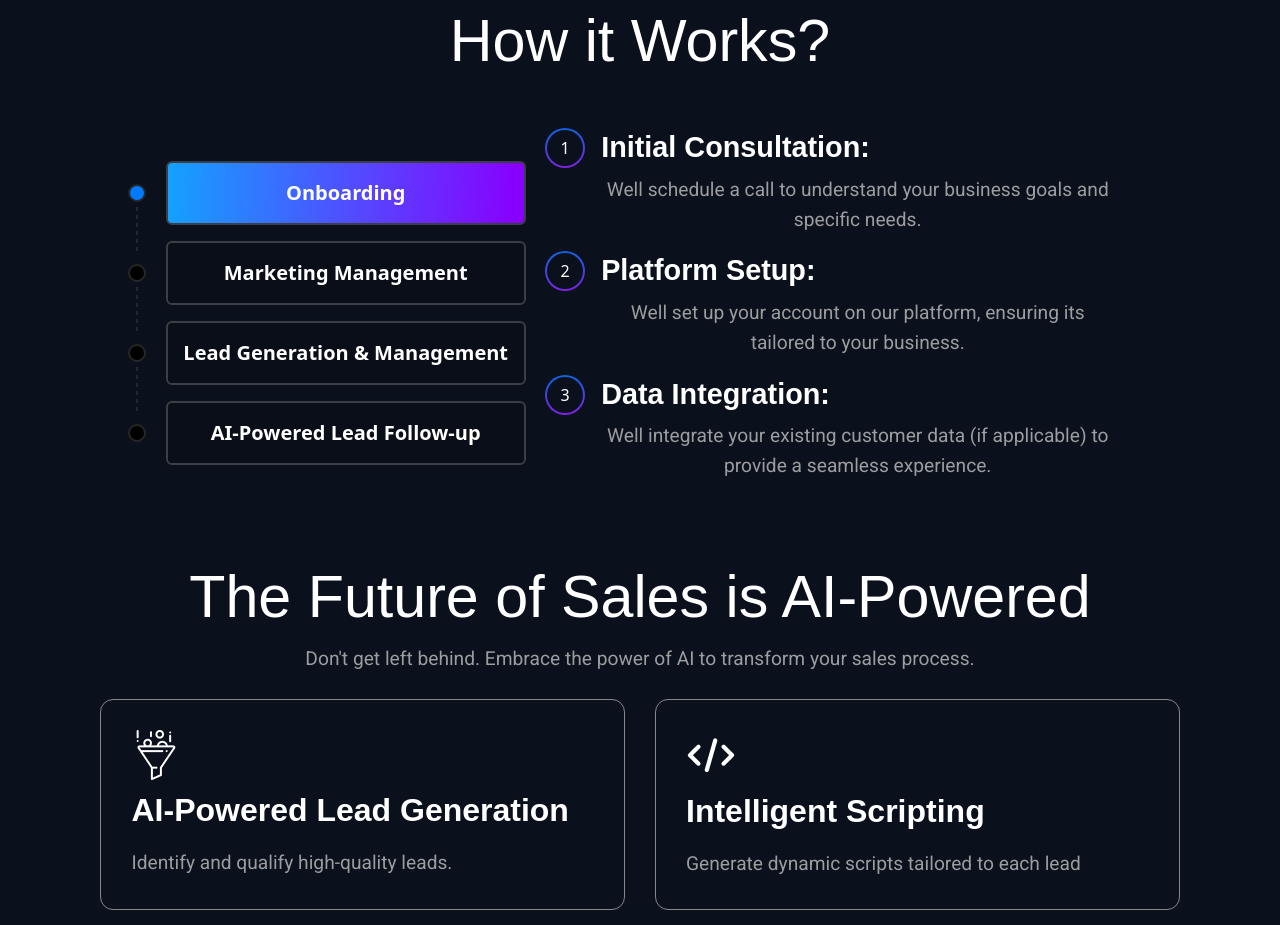
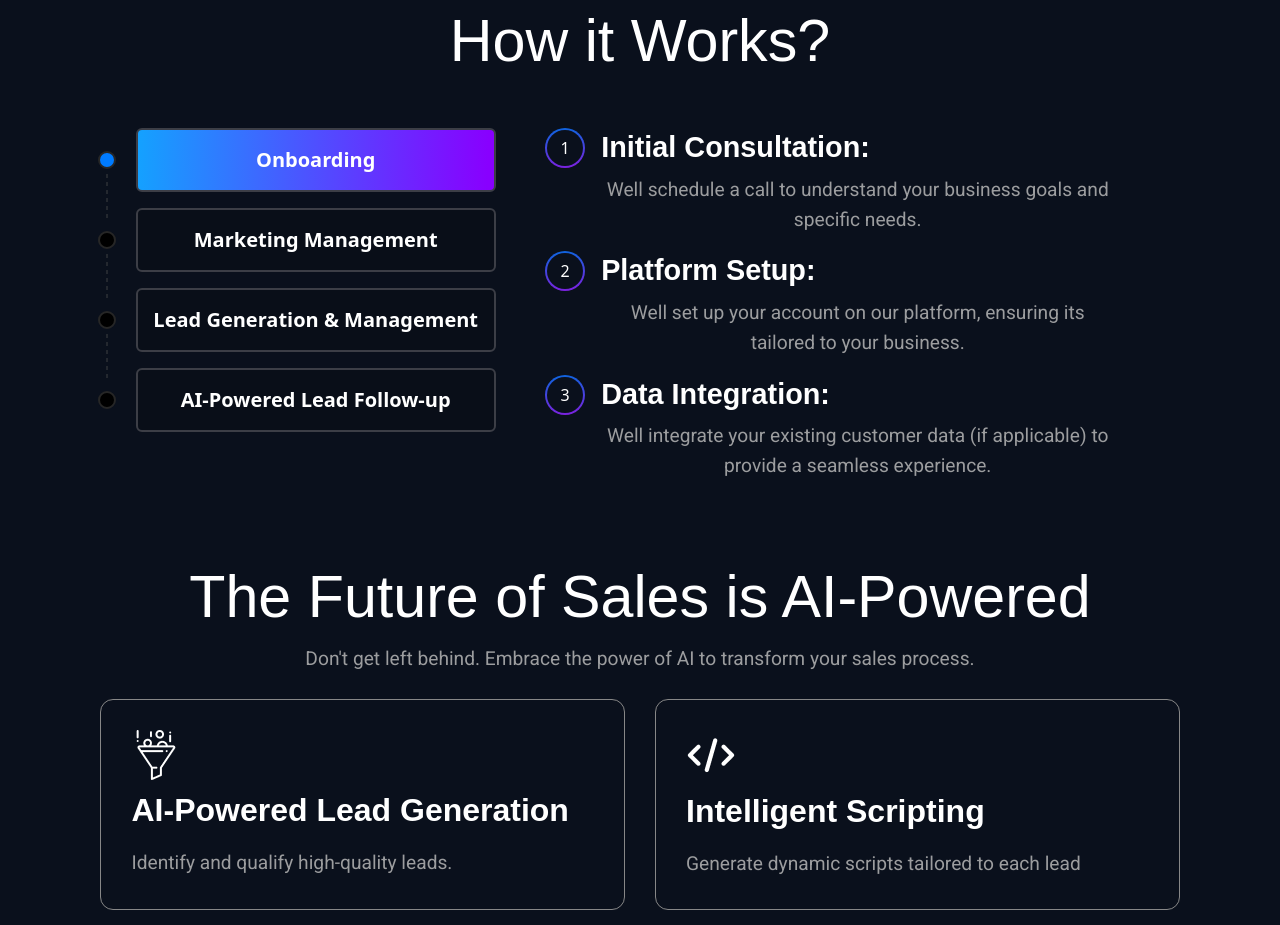
Before and after one commit to ShahbazNadeem/4ir, a Next.js app: page /landing/leadgeneration in a window 1280 px wide. Shown: the part 3060-3985 px from the top of the page. Built offline with nearby package versions, Linux system fonts and the light colour scheme.

Commit message:
changes in lead generation+ testting

```diff
--- a/src/pages/landing/leadgeneration/leadgeneration.css
+++ b/src/pages/landing/leadgeneration/leadgeneration.css
@@ -519,14 +519,19 @@ font-weight: 700 !important;
 .timeline-content {
   width: 85%;
   margin: 0 auto;
+  position: relative;
 }
 
 .timeline-left {
   width: 40% !important;
+  position: absolute;
+  top: 0px; /* Adjust the top value as needed to position the div */
+  left: -30px;
 }
 
 .timeline-right {
   width: 60% !important;
+  margin-left : auto;
 }
 .timeline-right-content{
   width: 100%;
@@ -1073,6 +1078,7 @@ line-height: 52px !important;
 
   .timeline-right {
     width: 100% !important;
+    margin-top: 285px;
   }
 
   .nav-link {
@@ -1169,8 +1175,11 @@ line-height: 52px !important;
   .timeline-content {
     flex-direction: column !important;
   }
+  .timeline-left{
+    left:0px
+  }
   .timeline-right{
-    margin-top: 20px !important;
+    margin-top: 260px !important;
   }
   .timeline-right-content h6{
     font-size: 20px !important;
@@ -1287,6 +1296,10 @@ line-height: 52px !important;
     font-size: 1.1rem !important;
     line-height: 29px !important;
   }
+  .timeline-left{
+    left:0px
+  }
+
   .timeline-right-content h6{
     font-size: 17px !important;
   }
```
